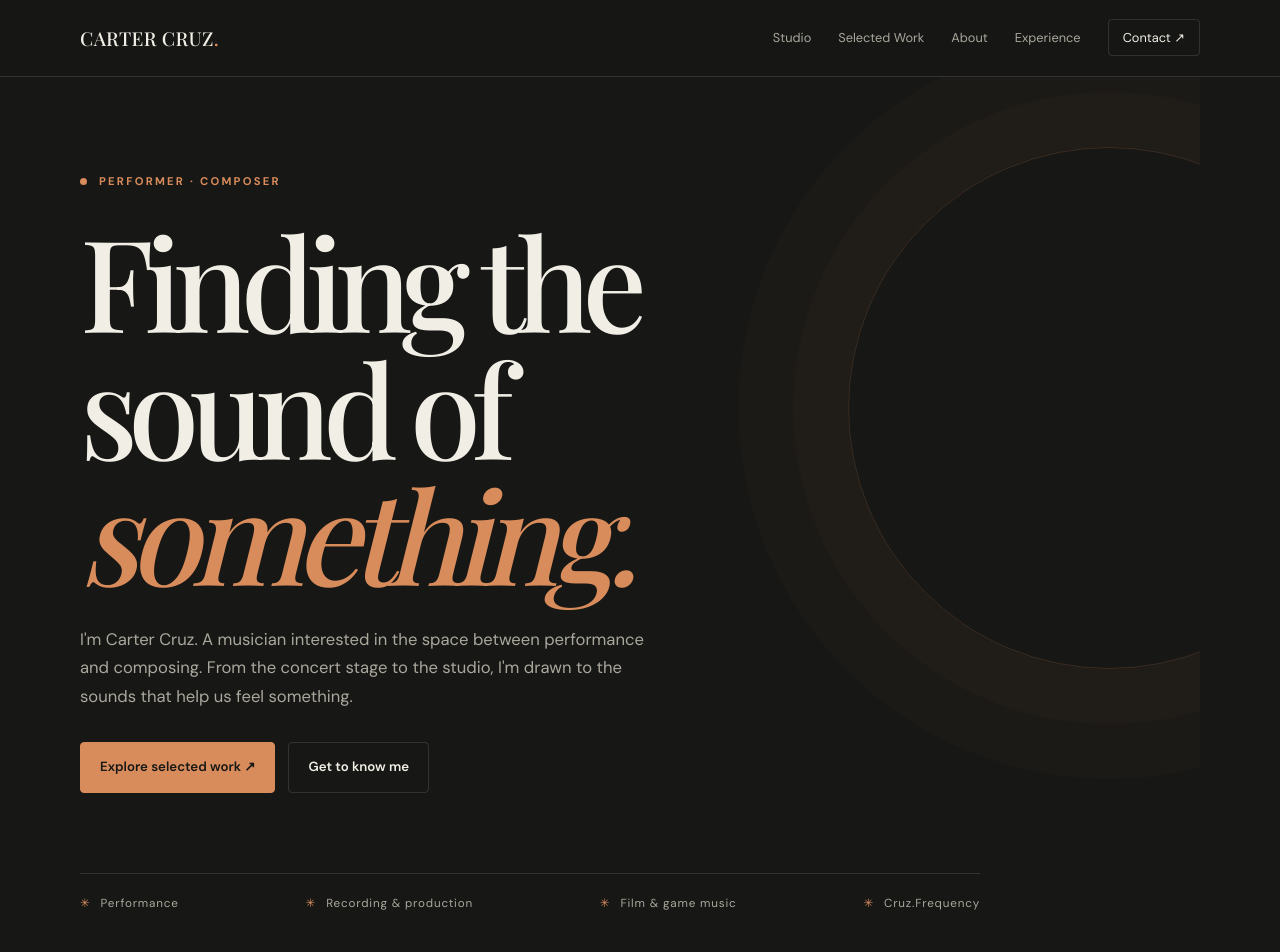
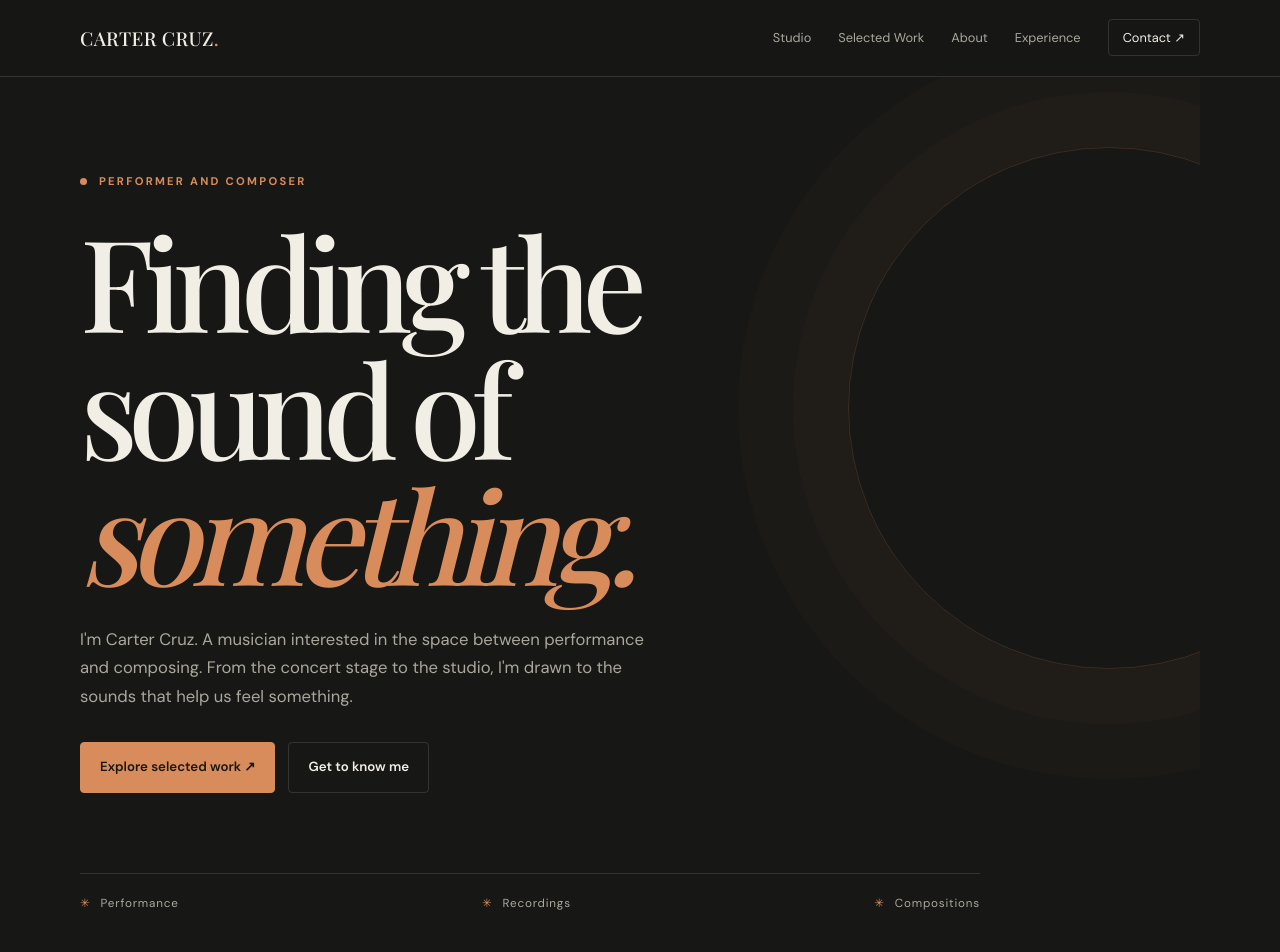
Before and after one commit to CruzProducts/CruzProducts.github.io, a plain HTML site: page index.html in a window 1280 px wide. Shown: the top 952 px of the page. Drawn offline with nearby package versions, Linux system fonts and the light colour scheme; a web font is replaced by a local one.

Commit message:
Update performer description and categories

```diff
--- a/index.html
+++ b/index.html
@@ -777,7 +777,7 @@
       <div class="hero-content">
         <div class="hero-kicker eyebrow">
           <span class="status-dot"></span>
-          Performer · Composer
+          Performer and Composer
         </div>
 
         <h1>
@@ -803,9 +803,8 @@
 
         <div class="hero-bottom">
           <span>Performance</span>
-          <span>Recording & production</span>
-          <span>Film & game music</span>
-          <span>Cruz.Frequency</span>
+          <span>Recordings</span>
+          <span>Compositions</span>
         </div>
       </div>
     </section>
```
